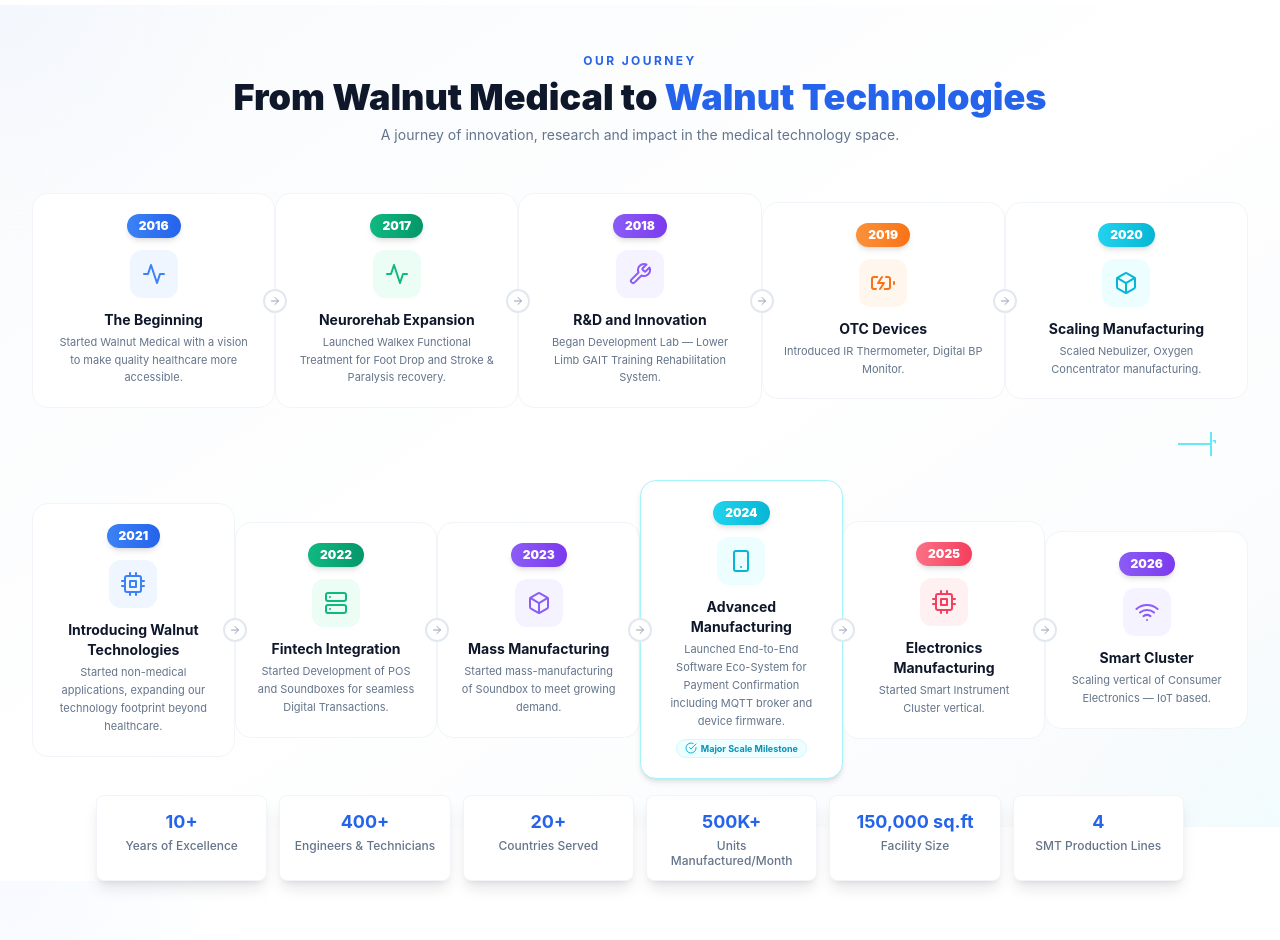
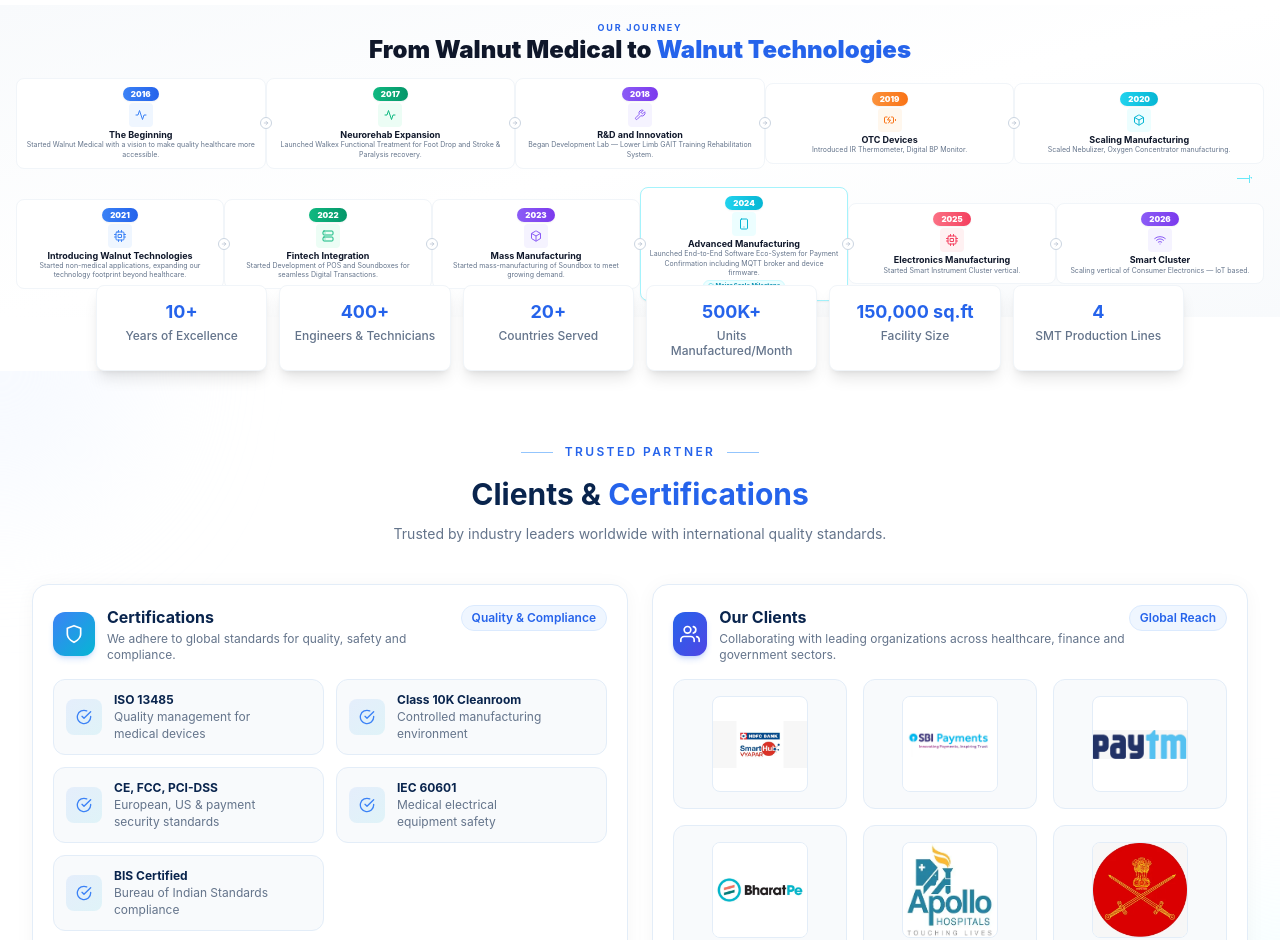
Before and after one commit to nitin-patyal-57/Walnut-technologies, a React (Vite) app: page / in a window 1280 px wide. Shown: the part 1860-2800 px from the top of the page. Built offline with nearby package versions, Linux system fonts and the light colour scheme.

Commit message:
feat: compact journey section to fit single screen, smaller cards and text

```diff
--- a/src/pages/HomePage.jsx
+++ b/src/pages/HomePage.jsx
@@ -132,29 +132,23 @@ function JourneySection() {
       </div>
 
       {/* Journey Section */}
-      <div className="relative bg-gradient-to-br from-slate-50 via-white to-slate-50 py-8 md:py-12 overflow-hidden">
-        {/* Background decoration */}
-        <div className="absolute top-0 left-0 w-64 h-64 bg-blue-50/50 rounded-full -translate-x-1/2 -translate-y-1/2 blur-3xl" />
-        <div className="absolute bottom-0 right-0 w-64 h-64 bg-cyan-50/50 rounded-full translate-x-1/2 translate-y-1/2 blur-3xl" />
-
-        <div className="relative max-w-7xl mx-auto px-4 sm:px-6 lg:px-8">
-
+      <div className="relative bg-gradient-to-br from-slate-50 via-white to-slate-50 py-3 md:py-4 overflow-hidden">
+        <div className="relative max-w-7xl mx-auto px-2 sm:px-3 lg:px-4">
           <motion.div
-            initial={{ opacity: 0, y: 20 }}
+            initial={{ opacity: 0, y: 10 }}
             animate={isInView ? { opacity: 1, y: 0 } : {}}
-            transition={{ duration: 0.6, delay: 0.5 }}
-            className="text-center mb-8 md:mb-12"
+            transition={{ duration: 0.4, delay: 0.5 }}
+            className="text-center mb-2 md:mb-3"
           >
-            <span className="text-xs font-bold text-blue-600 uppercase tracking-[0.2em] mb-2 block">Our Journey</span>
-            <h2 className="text-2xl md:text-3xl lg:text-4xl font-black font-display text-slate-900 leading-tight mb-2">
+            <span className="text-[9px] font-bold text-blue-600 uppercase tracking-[0.2em] block">Our Journey</span>
+            <h2 className="text-base md:text-xl lg:text-2xl font-black font-display text-slate-900 leading-tight">
               From Walnut Medical to <span className="text-blue-600">Walnut Technologies</span>
             </h2>
-            <p className="text-sm text-slate-500 max-w-xl mx-auto">A journey of innovation, research and impact in the medical technology space.</p>
           </motion.div>
 
           {/* Row 1: 2016-2020 */}
-          <div className="relative mb-6">
-            <div className="flex flex-col md:flex-row items-stretch gap-3 md:gap-0">
+          <div className="relative mb-1 md:mb-1.5">
+            <div className="flex flex-col md:flex-row items-stretch gap-1 md:gap-0">
               {[
                 { year: '2016', title: 'The Beginning', desc: 'Started Walnut Medical with a vision to make quality healthcare more accessible.', icon: FiActivity, color: 'blue' },
                 { year: '2017', title: 'Neurorehab Expansion', desc: 'Launched Walkex Functional Treatment for Foot Drop and Stroke & Paralysis recovery.', icon: FiActivity, color: 'emerald' },
@@ -164,39 +158,35 @@ function JourneySection() {
               ].map((item, i) => (
                 <motion.div
                   key={item.year}
-                  initial={{ opacity: 0, y: 20 }}
+                  initial={{ opacity: 0, y: 10 }}
                   animate={isInView ? { opacity: 1, y: 0 } : {}}
-                  transition={{ duration: 0.5, delay: 0.6 + i * 0.1 }}
+                  transition={{ duration: 0.3, delay: 0.6 + i * 0.06 }}
                   className="flex-1 flex items-center"
                 >
                   <div className="relative flex-1 group">
-                    {/* Arrow connector */}
                     {i > 0 && (
-                      <div className="hidden md:flex absolute -left-3 top-1/2 -translate-y-1/2 z-20 w-6 h-6 rounded-full bg-white border-2 border-slate-200 items-center justify-center">
-                        <FiArrowRight className="w-3 h-3 text-slate-400" />
+                      <div className="hidden md:flex absolute -left-1.5 top-1/2 -translate-y-1/2 z-20 w-3 h-3 rounded-full bg-white border-[1.5px] border-slate-300 items-center justify-center">
+                        <FiArrowRight className="w-1.5 h-1.5 text-slate-400" />
                       </div>
                     )}
-                    {/* Card */}
-                    <div className="bg-white rounded-2xl border border-slate-100 hover:border-blue-200 hover:shadow-xl transition-all duration-300 p-4 md:p-5 h-full flex flex-col items-center text-center group-hover:-translate-y-1">
-                      {/* Year badge */}
-                      <div className={`inline-flex items-center px-3 py-1 rounded-full text-xs font-black text-white bg-gradient-to-r ${
+                    <div className="bg-white rounded-lg border border-slate-100 hover:border-blue-200 hover:shadow-md transition-all duration-300 p-1.5 md:p-2 h-full flex flex-col items-center text-center">
+                      <div className={`inline-flex items-center px-2 py-[1px] rounded-full text-[8px] font-black text-white bg-gradient-to-r ${
                         item.color === 'blue' ? 'from-blue-500 to-blue-600' :
                         item.color === 'emerald' ? 'from-emerald-500 to-emerald-600' :
                         item.color === 'violet' ? 'from-violet-500 to-violet-600' :
                         item.color === 'orange' ? 'from-orange-400 to-orange-500' :
                         'from-cyan-400 to-cyan-500'
-                      } shadow-md mb-3`}>
+                      } shadow-sm mb-0.5`}>
                         {item.year}
                       </div>
-                      {/* Icon */}
-                      <div className={`w-12 h-12 rounded-xl flex items-center justify-center mb-3 ${
+                      <div className={`w-5 h-5 md:w-6 md:h-6 rounded flex items-center justify-center mb-0.5 ${
                         item.color === 'blue' ? 'bg-blue-50' :
                         item.color === 'emerald' ? 'bg-emerald-50' :
                         item.color === 'violet' ? 'bg-violet-50' :
                         item.color === 'orange' ? 'bg-orange-50' :
                         'bg-cyan-50'
                       }`}>
-                        <item.icon className={`w-6 h-6 ${
+                        <item.icon className={`w-2.5 h-2.5 md:w-3 md:h-3 ${
                           item.color === 'blue' ? 'text-blue-500' :
                           item.color === 'emerald' ? 'text-emerald-500' :
                           item.color === 'violet' ? 'text-violet-500' :
@@ -204,9 +194,8 @@ function JourneySection() {
                           'text-cyan-500'
                         }`} />
                       </div>
-                      {/* Content */}
-                      <h3 className="text-sm font-bold text-slate-900 mb-1">{item.title}</h3>
-                      <p className="text-[11px] text-slate-500 leading-relaxed">{item.desc}</p>
+                      <h3 className="text-[8px] md:text-[9px] font-bold text-slate-900 leading-tight">{item.title}</h3>
+                      <p className="text-[7px] text-slate-500 leading-snug hidden lg:block">{item.desc}</p>
                     </div>
                   </div>
                 </motion.div>
@@ -214,18 +203,18 @@ function JourneySection() {
             </div>
           </div>
 
-          {/* Connecting line from row 1 to row 2 */}
-          <div className="hidden md:flex justify-end px-8 mb-6">
-            <div className="flex items-center gap-0">
-              <div className="w-8 h-[2px] bg-cyan-300" />
-              <div className="w-[2px] h-6 bg-cyan-300" />
-              <div className="w-0 h-0 border-t-[4px] border-t-cyan-300 border-l-[4px] border-l-transparent border-b-[4px] border-b-transparent" />
+          {/* Connecting line */}
+          <div className="hidden md:flex justify-end px-3 mb-1">
+            <div className="flex items-center">
+              <div className="w-3 h-[1.5px] bg-cyan-300" />
+              <div className="w-[1.5px] h-2 bg-cyan-300" />
+              <div className="w-0 h-0 border-t-[2.5px] border-t-cyan-300 border-l-[2.5px] border-l-transparent border-b-[2.5px] border-b-transparent" />
             </div>
           </div>
 
           {/* Row 2: 2021-2026 */}
           <div className="relative">
-            <div className="flex flex-col md:flex-row items-stretch gap-3 md:gap-0">
+            <div className="flex flex-col md:flex-row items-stretch gap-1 md:gap-0">
               {[
                 { year: '2021', title: 'Introducing Walnut Technologies', desc: 'Started non-medical applications, expanding our technology footprint beyond healthcare.', icon: FiCpu, color: 'blue' },
                 { year: '2022', title: 'Fintech Integration', desc: 'Started Development of POS and Soundboxes for seamless Digital Transactions.', icon: FiServer, color: 'emerald' },
@@ -236,35 +225,31 @@ function JourneySection() {
               ].map((item, i) => (
                 <motion.div
                   key={item.year}
-                  initial={{ opacity: 0, y: 20 }}
+                  initial={{ opacity: 0, y: 10 }}
                   animate={isInView ? { opacity: 1, y: 0 } : {}}
-                  transition={{ duration: 0.5, delay: 0.9 + i * 0.1 }}
+                  transition={{ duration: 0.3, delay: 0.8 + i * 0.06 }}
                   className="flex-1 flex items-center"
                 >
                   <div className="relative flex-1 group">
-                    {/* Arrow connector */}
                     {i > 0 && (
-                      <div className="hidden md:flex absolute -left-3 top-1/2 -translate-y-1/2 z-20 w-6 h-6 rounded-full bg-white border-2 border-slate-200 items-center justify-center">
-                        <FiArrowRight className="w-3 h-3 text-slate-400" />
+                      <div className="hidden md:flex absolute -left-1.5 top-1/2 -translate-y-1/2 z-20 w-3 h-3 rounded-full bg-white border-[1.5px] border-slate-300 items-center justify-center">
+                        <FiArrowRight className="w-1.5 h-1.5 text-slate-400" />
                       </div>
                     )}
-                    {/* Card */}
-                    <div className={`bg-white rounded-2xl border hover:shadow-xl transition-all duration-300 p-4 md:p-5 h-full flex flex-col items-center text-center group-hover:-translate-y-1 ${
-                      item.badge ? 'border-cyan-200 shadow-md' : 'border-slate-100 hover:border-blue-200'
+                    <div className={`bg-white rounded-lg border hover:shadow-md transition-all duration-300 p-1.5 md:p-2 h-full flex flex-col items-center text-center ${
+                      item.badge ? 'border-cyan-200 shadow-sm' : 'border-slate-100 hover:border-blue-200'
                     }`}>
-                      {/* Year badge */}
-                      <div className={`inline-flex items-center px-3 py-1 rounded-full text-xs font-black text-white bg-gradient-to-r ${
+                      <div className={`inline-flex items-center px-2 py-[1px] rounded-full text-[8px] font-black text-white bg-gradient-to-r ${
                         item.color === 'blue' ? 'from-blue-500 to-blue-600' :
                         item.color === 'emerald' ? 'from-emerald-500 to-emerald-600' :
                         item.color === 'violet' ? 'from-violet-500 to-violet-600' :
                         item.color === 'cyan' ? 'from-cyan-400 to-cyan-500' :
                         item.color === 'rose' ? 'from-rose-400 to-rose-500' :
                         'from-violet-500 to-violet-600'
-                      } shadow-md mb-3`}>
+                      } shadow-sm mb-0.5`}>
                         {item.year}
                       </div>
-                      {/* Icon */}
-                      <div className={`w-12 h-12 rounded-xl flex items-center justify-center mb-3 ${
+                      <div className={`w-5 h-5 md:w-6 md:h-6 rounded flex items-center justify-center mb-0.5 ${
                         item.color === 'blue' ? 'bg-blue-50' :
                         item.color === 'emerald' ? 'bg-emerald-50' :
                         item.color === 'violet' ? 'bg-violet-50' :
@@ -272,7 +257,7 @@ function JourneySection() {
                         item.color === 'rose' ? 'bg-rose-50' :
                         'bg-violet-50'
                       }`}>
-                        <item.icon className={`w-6 h-6 ${
+                        <item.icon className={`w-2.5 h-2.5 md:w-3 md:h-3 ${
                           item.color === 'blue' ? 'text-blue-500' :
                           item.color === 'emerald' ? 'text-emerald-500' :
                           item.color === 'violet' ? 'text-violet-500' :
@@ -281,13 +266,12 @@ function JourneySection() {
                           'text-violet-500'
                         }`} />
                       </div>
-                      {/* Content */}
-                      <h3 className="text-sm font-bold text-slate-900 mb-1">{item.title}</h3>
-                      <p className="text-[11px] text-slate-500 leading-relaxed">{item.desc}</p>
+                      <h3 className="text-[8px] md:text-[9px] font-bold text-slate-900 leading-tight">{item.title}</h3>
+                      <p className="text-[7px] text-slate-500 leading-snug hidden lg:block">{item.desc}</p>
                       {item.badge && (
-                        <div className="mt-2 inline-flex items-center gap-1 px-2 py-0.5 bg-cyan-50 border border-cyan-100 rounded-full">
-                          <FiCheckCircle className="w-3 h-3 text-cyan-500" />
-                          <span className="text-[9px] font-bold text-cyan-600">{item.badge}</span>
+                        <div className="mt-0.5 inline-flex items-center gap-0.5 px-1 py-[0.5px] bg-cyan-50 border border-cyan-100 rounded-full">
+                          <FiCheckCircle className="w-1.5 h-1.5 text-cyan-500" />
+                          <span className="text-[6px] font-bold text-cyan-600">{item.badge}</span>
                         </div>
                       )}
                     </div>
```
